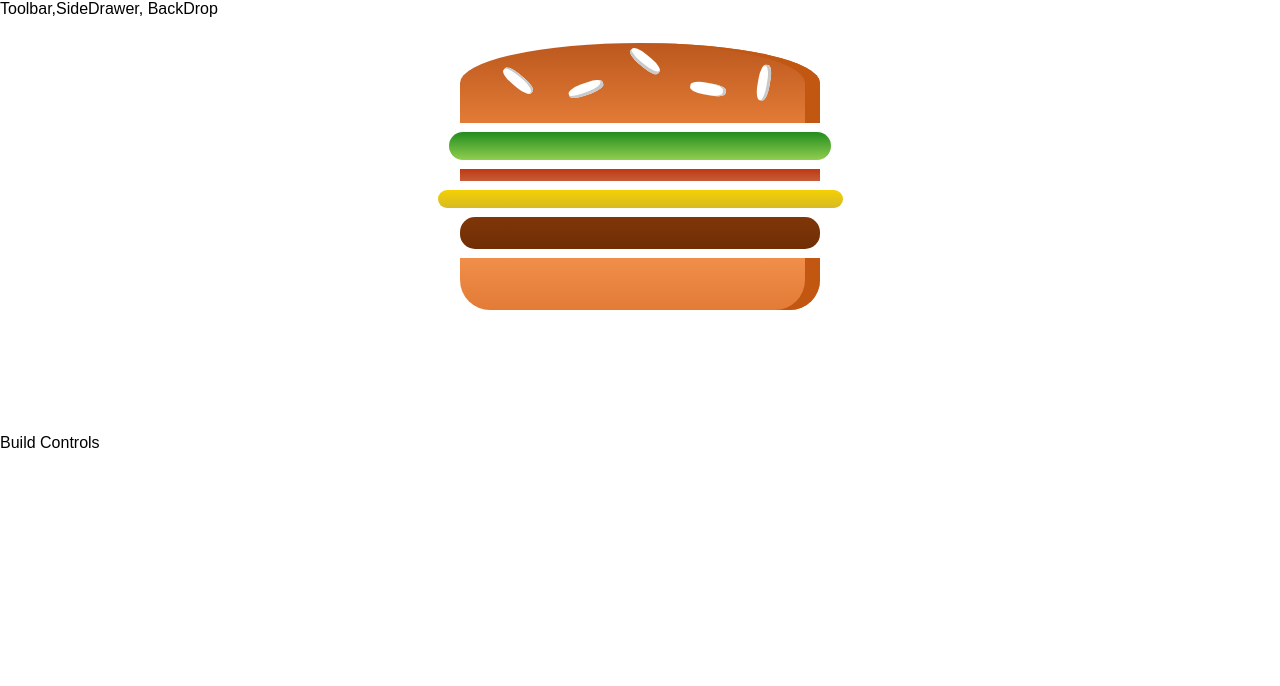
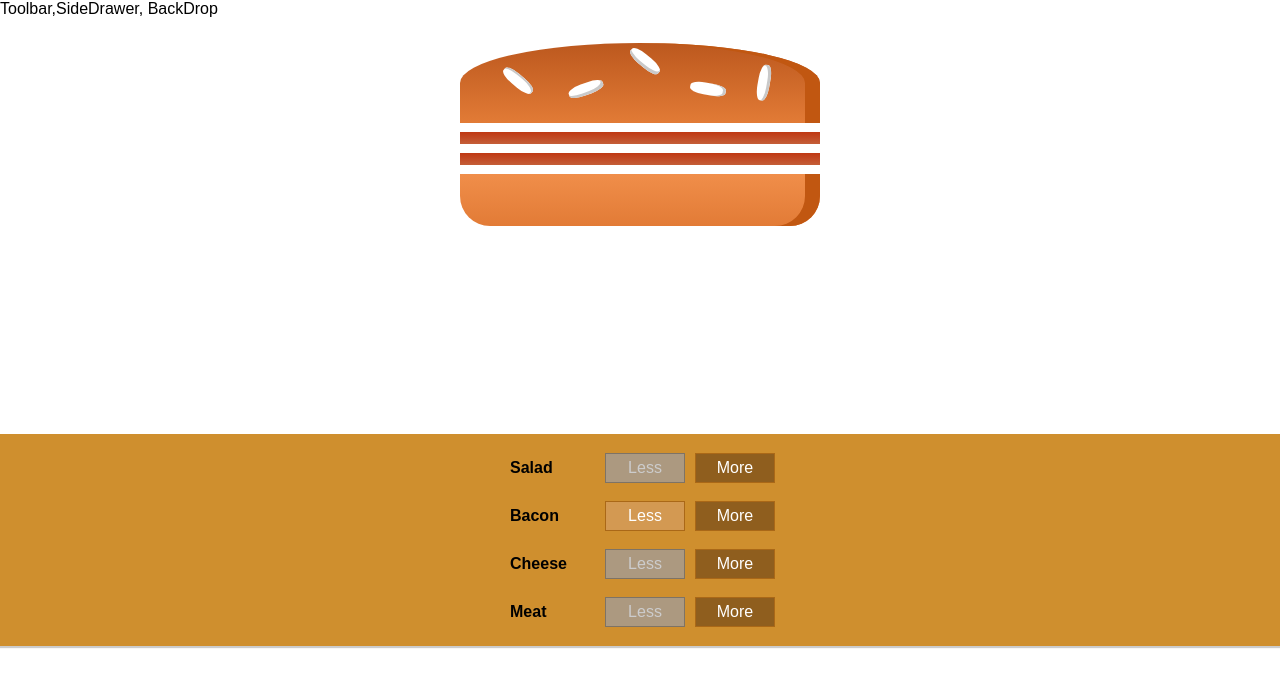
Before and after one commit to peterlxb/react-burger, a React (Create React App) app: page / in a window 1280 px wide. Shown: the top 686 px of the page. Built offline with nearby package versions, Linux system fonts and the light colour scheme.

Commit message:
Add BurgerBuilder

```diff
--- /dev/null
+++ b/src/components/Burger/BuildControls/BuildControl/BuildControl.css
@@ -0,0 +1,56 @@
+.BuildControl {
+    display: flex;
+    justify-content: space-between;
+    align-items: center;
+    margin: 5px 0;
+}
+
+.BuildControl button {
+    display: block;
+    font: inherit;
+    padding: 5px;
+    margin: 0 5px;
+    width: 80px;
+    border: 1px solid #AA6817;
+    cursor: pointer;
+    outline: none;
+}
+
+.BuildControl button:disabled {
+    background-color: #AC9980;
+    border: 1px solid #7E7365;
+    color: #ccc;
+    cursor: default;
+}
+
+.BuildControl button:hover:disabled {
+    background-color: #AC9980;
+    color: #ccc;
+    cursor: not-allowed;
+}
+
+.Label {
+    padding: 10px;
+    font-weight: bold;
+    width: 80px;
+}
+
+.BuildControl .Less {
+    background-color: #D39952;
+    color: white;
+}
+
+.BuildControl .More {
+    background-color: #8F5E1E;
+    color: white;
+}
+
+.BuildControl .Less:hover, .BuildControl .Less:active {
+    background-color: #DAA972;
+    color: white;
+}
+
+.BuildControl .More:hover,.BuildControl .More:active {
+    background-color: #99703F;
+    color: white;
+}
--- /dev/null
+++ b/src/components/Burger/BuildControls/BuildControl/BuildControl.js
@@ -0,0 +1,15 @@
+import React from 'react';
+
+import './BuildControl.css'
+
+const BuildControl = (props) => (
+  <div className="BuildControl">
+    <div className="Label">{props.label}</div>
+    <button className="Less" onClick={props.removed} disabled={props.disabled}>Less</button>
+    <button className="More" onClick={props.added}>More</button>
+  </div>
+);
+
+
+
+export default BuildControl;
--- /dev/null
+++ b/src/components/Burger/BuildControls/BuildControls.css
@@ -0,0 +1,10 @@
+.BuildControls {
+  width: 100%;
+  background-color: #CF8F2E;
+  display: flex;
+  flex-flow: column;
+  align-items: center;
+  box-shadow: 0 2px 1px #ccc;
+  margin: auto;
+  padding: 10px 0;
+}
--- /dev/null
+++ b/src/components/Burger/BuildControls/BuildControls.js
@@ -0,0 +1,26 @@
+import React from 'react';
+import './BuildControls.css';
+import BuildControl from './BuildControl/BuildControl';
+
+const controls = [
+  {label: 'Salad', type: 'salad'},
+  {label: 'Bacon', type: 'bacon'},
+  {label: 'Cheese', type: 'cheese'},
+  {label: 'Meat', type: 'meat'}
+];
+
+const BuildControls = (props) => (
+  <div className="BuildControls">
+    {controls.map(ctrl => (
+       <BuildControl
+        key={ctrl.label}
+        label={ctrl.label}
+        added={() => props.ingredientAdded(ctrl.type)}
+        removed={() => props.ingredientRemoved(ctrl.type)}
+        disabled={props.disabled[ctrl.type]}
+       />
+    ))}
+  </div>
+);
+
+export default BuildControls;
--- a/src/components/Burger/Burger.js
+++ b/src/components/Burger/Burger.js
@@ -6,17 +6,26 @@
 const burger = (props) => {
   // demo from the video
 
+  let transformedIngredients = Object.keys(props.ingredients) //return arrays ['salad','cheese',...]
+    .map(igKey => { //igKey => salad ,cheese ....
+      return [...Array(props.ingredients[igKey])].map((_, i) => {
+        return <BurgerIngredient key={igKey + i} type={igKey}/>;
+      });
+    })
+    .reduce((arr,el) => {
+      return arr.concat(el);
+    },[]);
+
+    if(transformedIngredients.length === 0) {
+      transformedIngredients = <p>Please start adding ingredients</p>
+    };
+
   // const transformedIngredients = Object.keys(props.ingredients) //return arrays ['salad','cheese',...]
-  //   .map(igKey => { //igKey => salad ,cheese ....
-  //     return [...Array(props.ingredients[igKey])].map((_, i) => {
-  //       return <BurgerIngredient key={igKey + i} type={igKey}/>;
-  //     });
+  //   .map((igKey, i)=> { //igKey => salad ,cheese ....
+  //     return <BurgerIngredient key={igKey + i} type={igKey}/>;
   //   });
 
-  const transformedIngredients = Object.keys(props.ingredients) //return arrays ['salad','cheese',...]
-    .map((igKey, i)=> { //igKey => salad ,cheese ....
-      return <BurgerIngredient key={props.ingredients[igKey] + i} type={igKey}/>;
-    });
+  console.log(transformedIngredients);
 
   return (
     <div className="Burger">
--- a/src/containers/BurgerBuilder/BurgerBuilder.js
+++ b/src/containers/BurgerBuilder/BurgerBuilder.js
@@ -2,23 +2,73 @@
 
 import Aux from '../../hoc/Aux';
 import Burger from '../../components/Burger/Burger';
+import BuildControls from '../../components/Burger/BuildControls/BuildControls';
+
+const INGREDIENT_PRICES = {
+  salad:0.5,
+  cheese: 0.4,
+  meat: 1.3,
+  bacon: 0.7
+};
 
 class BurgerBuilder extends Component {
 
   state = {
     ingredients: {
-      salad:1,
+      salad:0,
       bacon:2,
-      cheese: 2,
-      meat:2
+      cheese: 0,
+      meat:0
+    },
+    totalPrice:4
+  }
+
+  addIngredientHandler = (type) => {
+    const oldCount = this.state.ingredients[type];
+    const updateCount = oldCount + 1;
+    const updateIngredients = {
+      ...this.state.ingredients
+    };
+    updateIngredients[type] = updateCount;
+    const priceAddition = INGREDIENT_PRICES[type];
+    const oldPrice = this.state.totalPrice;
+    const newPrice = priceAddition + oldPrice;
+    this.setState({totalPrice: newPrice,ingredients:updateIngredients});
+  }
+
+  removeIngredientHandler = (type) => {
+    const oldCount = this.state.ingredients[type];
+    if (oldCount <= 0) {
+      return;
     }
+    const updateCount = oldCount - 1;
+    const updateIngredients = {
+      ...this.state.ingredients
+    };
+    updateIngredients[type] = updateCount;
+    const priceDeduction = INGREDIENT_PRICES[type];
+    const oldPrice = this.state.totalPrice;
+    const newPrice = oldPrice - priceDeduction;
+    this.setState({totalPrice: newPrice,ingredients:updateIngredients});
   }
 
   render () {
+
+    const disabledInfo = {
+      ...this.state.ingredients
+    };
+    for (let key in disabledInfo) {
+      disabledInfo[key] = disabledInfo[key] <= 0;
+    }
+    // disableInfo => {salad:true, meat:false}....
     return (
       <Aux>
         <Burger ingredients={this.state.ingredients}/>
-        <div>Build Controls</div>
+        <BuildControls
+            ingredientAdded={this.addIngredientHandler}
+            ingredientRemoved={this.removeIngredientHandler}
+            disabled={disabledInfo}
+        />
       </Aux>
     )
   }
```
